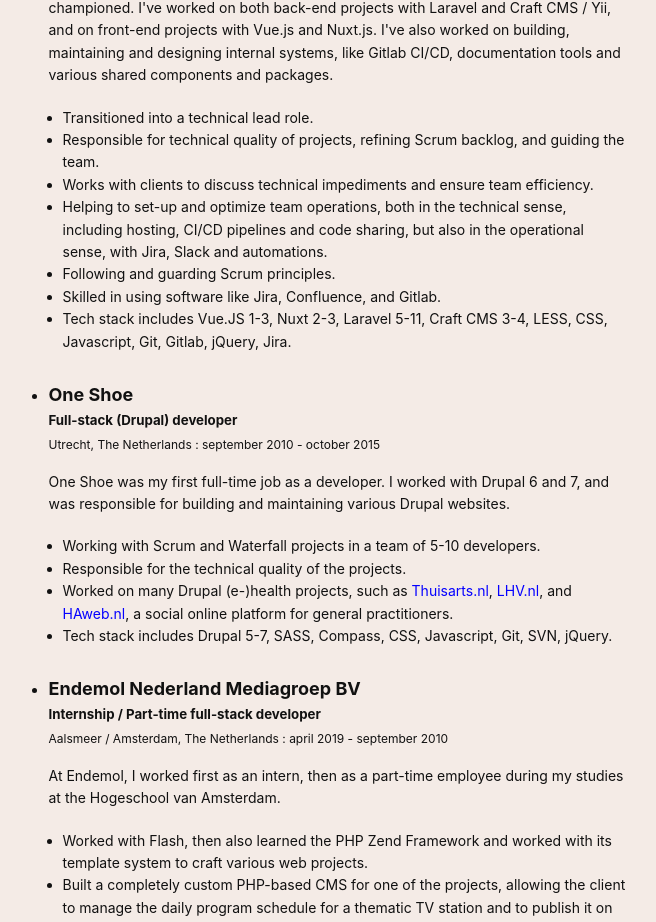
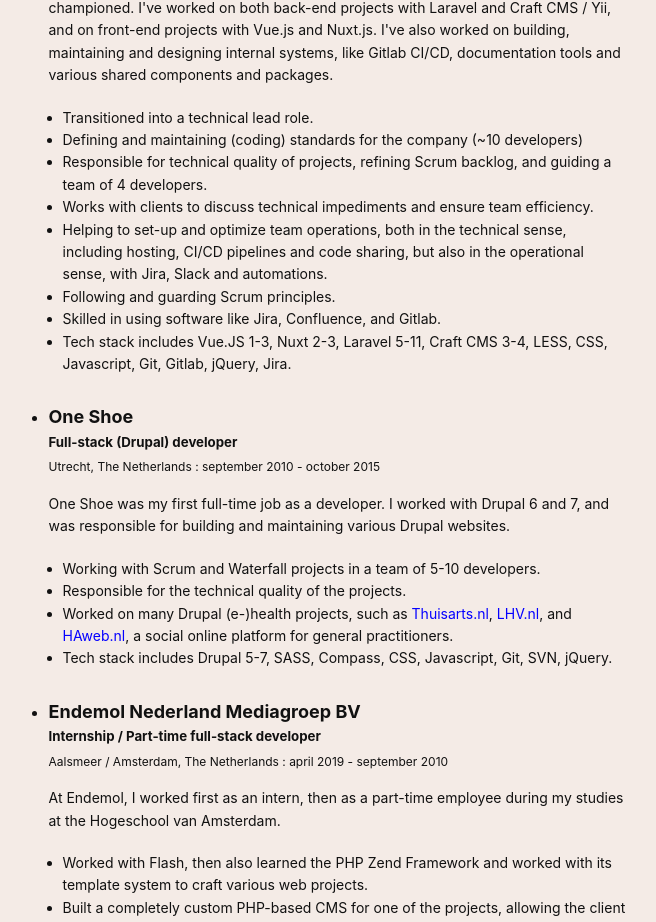
Before and after one commit to FreekVR/freekvanrijt.nl, a Vue app: page / in a window 1280 px wide. Shown: the part 1195-2117 px from the top of the page, without its empty margins (310-966 px from the left). Built offline with nearby package versions, Linux system fonts and the light colour scheme.

Commit message:
Update content and print layout

```diff
--- a/src/App.vue
+++ b/src/App.vue
@@ -17,8 +17,10 @@ import TheCV from './components/TheCV.vue';
     </footer>
 </template>
 
-<style scoped>
-@media (min-width: 1024px) {
-
+<style>
+@media screen {
+  .print-only {
+    display: none;
+  }
 }
 </style>
--- a/src/components/TheCV.vue
+++ b/src/components/TheCV.vue
@@ -62,7 +62,8 @@
                             </p>
                             <ul>
                                 <li>Transitioned into a technical lead role.</li>
-                                <li>Responsible for technical quality of projects, refining Scrum backlog, and guiding the team.</li>
+                                <li>Defining and maintaining (coding) standards for the company (~10 developers)</li>
+                                <li>Responsible for technical quality of projects, refining Scrum backlog, and guiding a team of 4 developers.</li>
                                 <li>Works with clients to discuss technical impediments and ensure team efficiency.</li>
                                 <li>Helping to set-up and optimize team operations, both in the technical sense, including hosting, CI/CD pipelines and code sharing, but also in the operational sense, with Jira, Slack and automations.</li>
                                 <li>Following and guarding Scrum principles.</li>
@@ -74,7 +75,7 @@
                 </li>
 
                 <li>
-                    <WorkExperience from="september 2010" to="october 2015">
+                    <WorkExperience from="september 2010" to="october 2015" >
                         <template #location>
                             Utrecht, The Netherlands
                         </template>
@@ -96,8 +97,8 @@
                             </ul>
                         </template>
                     </WorkExperience>
+                    <div class="print-only"><br><br><br></div>
                 </li>
-
                 <li>
                     <WorkExperience from="april 2019" to="september 2010">
                         <template #location>
```
